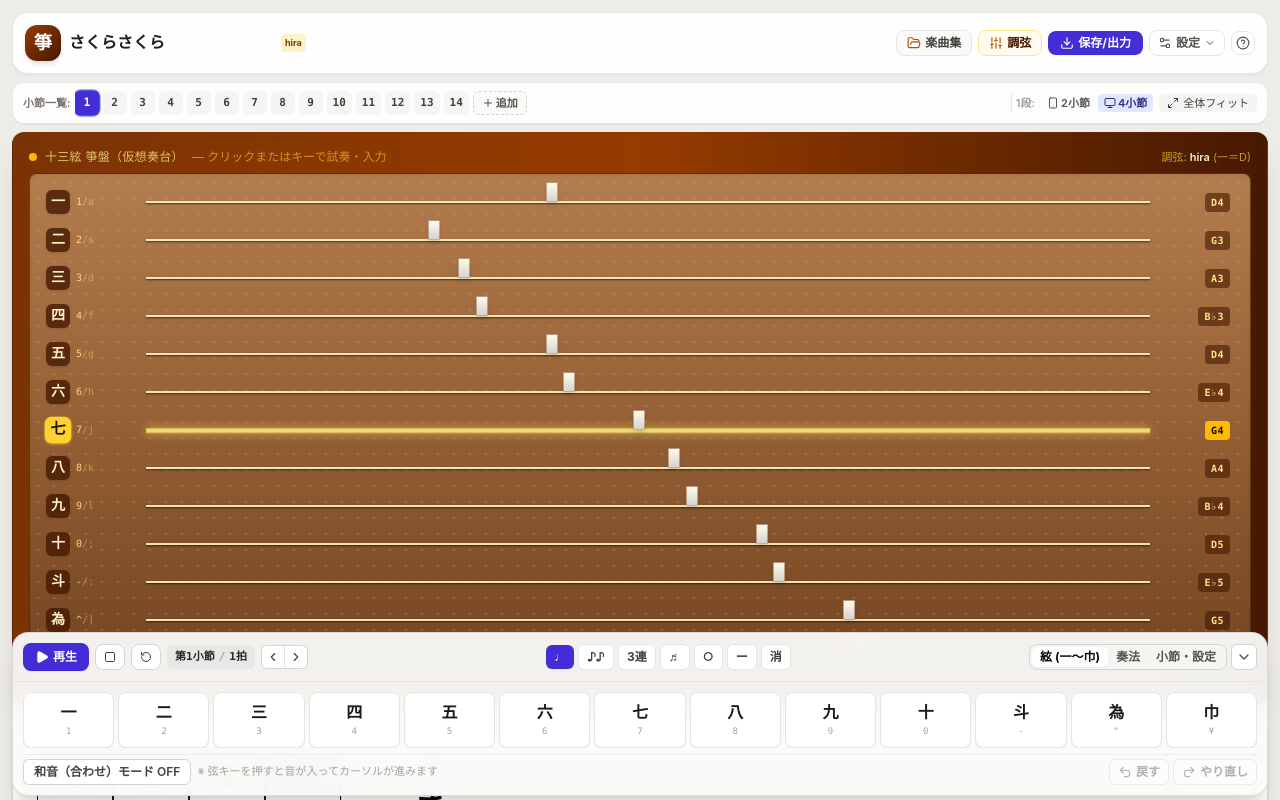
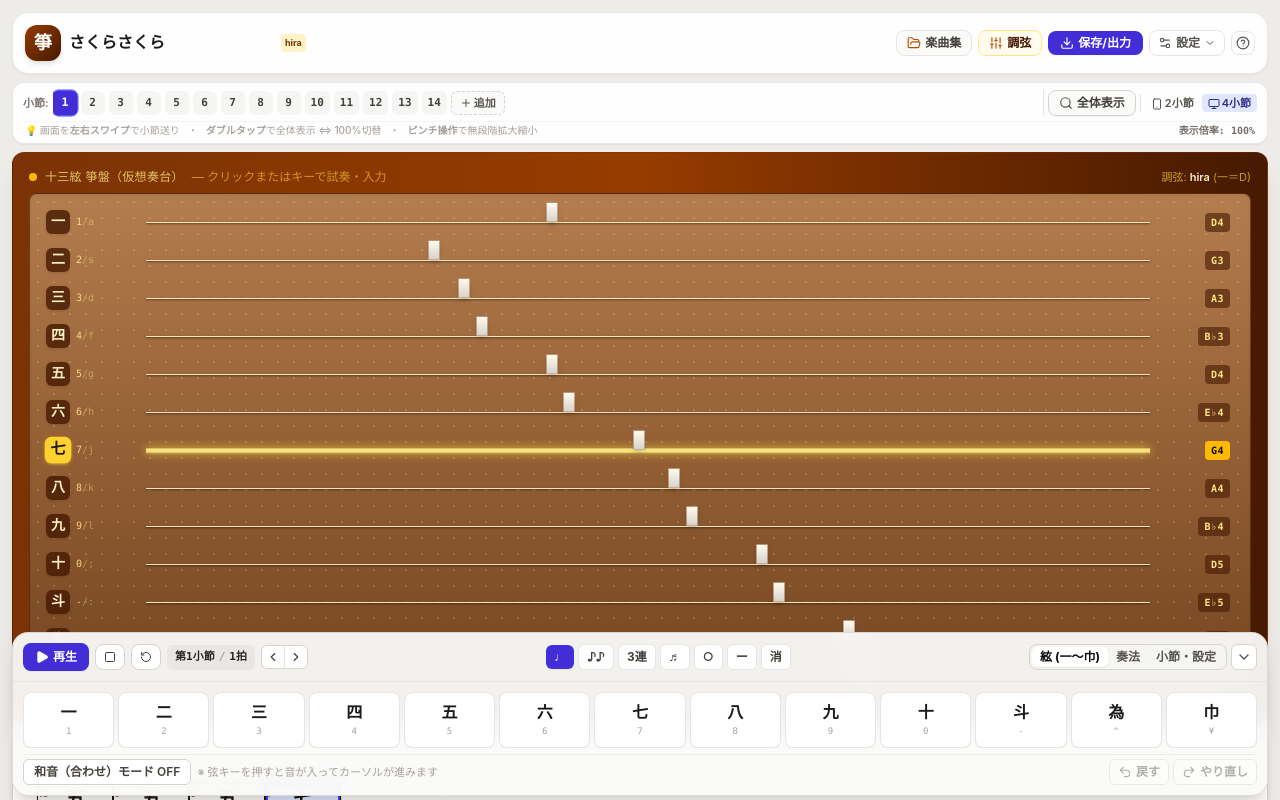
Before and after one commit to nakatadaiki1012-design/koto-note, a React (Vite) app: page / in a window 1280 px wide. Shown: the top 800 px of the page. Built offline with nearby package versions, Linux system fonts and the light colour scheme; a web font is replaced by a local one.

Commit message:
feat: add Overview/100% toggle, swipe gesture navigation, double-tap zoom toggle, and pinch-to-zoom

```diff
--- a/src/App.tsx
+++ b/src/App.tsx
@@ -100,7 +100,6 @@ export default function App() {
   // Initial scroll alignment to the right for vertical Bunkafu
   useEffect(() => {
     if (score.view.layout === 'vertical' && scoreContainerRef.current) {
-      // Small timeout to allow render
       setTimeout(() => {
         if (scoreContainerRef.current) {
           scoreContainerRef.current.scrollLeft = scoreContainerRef.current.scrollWidth;
@@ -143,6 +142,134 @@ export default function App() {
     setScore(next);
     setHistoryVersion(v => v + 1);
   }, [score]);
+
+  // Fit-all overview mode state
+  const isFitAll = score.view.zoom <= 0.72;
+
+  const handleToggleFitAll = useCallback(() => {
+    mutateScore(d => {
+      if (d.view.zoom <= 0.72) {
+        d.view.zoom = 1.0;
+      } else {
+        d.view.zoom = 0.58;
+      }
+    });
+  }, [mutateScore]);
+
+  const handleSetZoom100 = useCallback(() => {
+    mutateScore(d => {
+      d.view.zoom = 1.0;
+    });
+  }, [mutateScore]);
+
+  // Touch gesture handling: Swipe between measures, Double-tap to toggle zoom, Pinch to zoom
+  const touchStateRef = useRef<{
+    startX: number;
+    startY: number;
+    startTime: number;
+    lastTapTime: number;
+    initialDistance: number;
+    initialZoom: number;
+    isPinching: boolean;
+  }>({
+    startX: 0,
+    startY: 0,
+    startTime: 0,
+    lastTapTime: 0,
+    initialDistance: 0,
+    initialZoom: 1,
+    isPinching: false
+  });
+
+  const handleTouchStart = (e: React.TouchEvent) => {
+    if (e.touches.length === 1) {
+      const touch = e.touches[0];
+      const now = performance.now();
+      const lastTap = touchStateRef.current.lastTapTime;
+      touchStateRef.current.startX = touch.clientX;
+      touchStateRef.current.startY = touch.clientY;
+      touchStateRef.current.startTime = now;
+      touchStateRef.current.isPinching = false;
+
+      // Double tap detection (within 320ms) -> Toggle 全体表示 / 100%
+      if (now - lastTap < 320) {
+        handleToggleFitAll();
+        touchStateRef.current.lastTapTime = 0;
+      } else {
+        touchStateRef.current.lastTapTime = now;
+      }
+    } else if (e.touches.length === 2) {
+      // Pinch start
+      const t1 = e.touches[0];
+      const t2 = e.touches[1];
+      const dist = Math.hypot(t2.clientX - t1.clientX, t2.clientY - t1.clientY);
+      touchStateRef.current.initialDistance = dist;
+      touchStateRef.current.initialZoom = score.view.zoom;
+      touchStateRef.current.isPinching = true;
+    }
+  };
+
+  const handleTouchMove = (e: React.TouchEvent) => {
+    if (e.touches.length === 2 && touchStateRef.current.isPinching) {
+      const t1 = e.touches[0];
+      const t2 = e.touches[1];
+      const dist = Math.hypot(t2.clientX - t1.clientX, t2.clientY - t1.clientY);
+      const ratio = dist / (touchStateRef.current.initialDistance || 1);
+      const newZoom = clamp(Math.round(touchStateRef.current.initialZoom * ratio * 100) / 100, 0.45, 1.5);
+      mutateScore(d => {
+        d.view.zoom = newZoom;
+      });
+    }
+  };
+
+  const handleTouchEnd = (e: React.TouchEvent) => {
+    if (touchStateRef.current.isPinching) {
+      touchStateRef.current.isPinching = false;
+      return;
+    }
+
+    if (e.changedTouches.length === 1) {
+      const touch = e.changedTouches[0];
+      const deltaX = touch.clientX - touchStateRef.current.startX;
+      const deltaY = touch.clientY - touchStateRef.current.startY;
+      const elapsed = performance.now() - touchStateRef.current.startTime;
+
+      // Horizontal swipe gesture detection
+      if (Math.abs(deltaX) > 55 && Math.abs(deltaY) < 45 && elapsed < 400) {
+        const v = score.view.layout === 'vertical';
+        const step = score.view.perLine || 2;
+        if (v) {
+          // Vertical layout: right to left reading
+          // Finger moves left (deltaX < 0) -> advance to later measures (to the left)
+          if (deltaX < 0) {
+            setCursor(prev => ({
+              ...prev,
+              m: Math.min(score.measures.length - 1, prev.m + step)
+            }));
+          } else {
+            // Finger moves right (deltaX > 0) -> retreat to earlier measures (to the right)
+            setCursor(prev => ({
+              ...prev,
+              m: Math.max(0, prev.m - step)
+            }));
+          }
+        } else {
+          // Horizontal layout
+          if (deltaX < 0) {
+            setCursor(prev => ({
+              ...prev,
+              m: Math.min(score.measures.length - 1, prev.m + step)
+            }));
+          } else {
+            setCursor(prev => ({
+              ...prev,
+              m: Math.max(0, prev.m - step)
+            }));
+          }
+        }
+      }
+    }
+  };
 
   // Audio Playback Scheduler Loop
   const playStateRef = useRef<{
@@ -592,14 +719,6 @@ export default function App() {
     });
   }, []);
 
-  // Quick mobile layout fit: 2 measures per column, zoom 90%
-  const handleFitMobile = useCallback(() => {
-    mutateScore(d => {
-      d.view.perLine = 2;
-      d.view.zoom = 0.95;
-    });
-  }, [mutateScore]);
-
   // Keyboard shortcut listener
   useEffect(() => {
     const handleKeyDown = (e: KeyboardEvent) => {
@@ -867,16 +986,19 @@ export default function App() {
           onOpenHelp={() => setIsHelpOpen(true)}
         />
 
-        {/* Measure Scrubber / Quick Navigation Bar */}
+        {/* Measure Scrubber / Quick Navigation Bar with Fit-All Overview Switcher */}
         <MeasureNavigator
           totalMeasures={score.measures.length}
           currentMeasure={cursor.m}
           perLine={score.view.perLine}
           layout={score.view.layout}
+          zoom={score.view.zoom}
+          isFitAll={isFitAll}
           onSelectMeasure={mIdx => setCursor({ m: mIdx, b: 0, s: 0, low: false })}
           onAddMeasure={handleAddMeasure}
           onSetPerLine={perLine => mutateScore(d => (d.view.perLine = perLine))}
-          onFitMobile={handleFitMobile}
+          onToggleFitAll={handleToggleFitAll}
+          onSetZoom100={handleSetZoom100}
         />
 
         {/* Virtual 13-String Koto Instrument (if enabled) */}
@@ -893,7 +1015,10 @@ export default function App() {
         {/* Main Bunkafu Score Paper Sheet (Continuous horizontal flow, never awkwardly wrapped) */}
         <main
           ref={scoreContainerRef}
-          className="w-full rounded-2xl border border-stone-300 bg-[#fdfcf8] p-3 sm:p-6 shadow-md overflow-x-auto overflow-y-auto max-h-[68vh] print:max-h-none print:border-none print:shadow-none print:p-0 print:bg-white"
+          onTouchStart={handleTouchStart}
+          onTouchMove={handleTouchMove}
+          onTouchEnd={handleTouchEnd}
+          className="w-full rounded-2xl border border-stone-300 bg-[#fdfcf8] p-3 sm:p-6 shadow-md overflow-x-auto overflow-y-auto max-h-[66vh] print:max-h-none print:border-none print:shadow-none print:p-0 print:bg-white touch-pan-x touch-pan-y"
         >
           {score.view.layout === 'vertical' ? (
             <ScoreSheetVertical
--- a/src/components/MeasureNavigator.tsx
+++ b/src/components/MeasureNavigator.tsx
@@ -4,17 +4,28 @@
  */
 
 import React, { useRef, useEffect } from 'react';
-import { Plus, MoveLeft, MoveRight, Maximize2, Smartphone, Monitor } from 'lucide-react';
+import {
+  Plus,
+  Maximize2,
+  ZoomIn,
+  Smartphone,
+  Monitor,
+  Search,
+  HandMetal
+} from 'lucide-react';
 
 interface MeasureNavigatorProps {
   totalMeasures: number;
   currentMeasure: number;
   perLine: number;
   layout: 'vertical' | 'horizontal';
+  zoom: number;
+  isFitAll: boolean;
   onSelectMeasure: (mIdx: number) => void;
   onAddMeasure: () => void;
   onSetPerLine: (perLine: number) => void;
-  onFitMobile?: () => void;
+  onToggleFitAll: () => void;
+  onSetZoom100: () => void;
 }
 
 export const MeasureNavigator: React.FC<MeasureNavigatorProps> = ({
@@ -22,10 +33,13 @@ export const MeasureNavigator: React.FC<MeasureNavigatorProps> = ({
   currentMeasure,
   perLine,
   layout,
+  zoom,
+  isFitAll,
   onSelectMeasure,
   onAddMeasure,
   onSetPerLine,
-  onFitMobile
+  onToggleFitAll,
+  onSetZoom100
 }) => {
   const scrollRef = useRef<HTMLDivElement>(null);
 
@@ -42,11 +56,12 @@ export const MeasureNavigator: React.FC<MeasureNavigatorProps> = ({
   }, [currentMeasure]);
 
   return (
-    <div className="flex items-center justify-between gap-2 rounded-xl border border-stone-200/90 bg-white/90 px-2.5 py-1.5 shadow-2xs backdrop-blur-xs no-print text-xs">
+    <div className="flex flex-col gap-1 rounded-xl border border-stone-200/90 bg-white/95 px-2.5 py-1.5 shadow-2xs backdrop-blur-xs no-print text-xs transition-all">
+      <div className="flex items-center justify-between gap-2">
         {/* Quick Measure Jump Scrubber */}
         <div className="flex items-center gap-1 min-w-0 flex-1">
           <span className="font-semibold text-stone-500 shrink-0 text-[11px] hidden sm:inline">
-          小節一覧:
+            小節:
           </span>
           <div
             ref={scrollRef}
@@ -82,46 +97,80 @@ export const MeasureNavigator: React.FC<MeasureNavigatorProps> = ({
           </div>
         </div>
 
-      {/* Screen layout adaptation controls */}
-      <div className="flex items-center gap-1.5 shrink-0 pl-1 border-l border-stone-200 text-stone-600">
-        <span className="text-[11px] font-semibold text-stone-400 hidden md:inline">1段:</span>
-        <div className="flex items-center gap-0.5">
+        {/* Zoom & Fit-All Switcher (全体表示 vs 100% 表示) */}
+        <div className="flex items-center gap-1 shrink-0 pl-1 border-l border-stone-200">
+          {/* Fit All / 100% Toggle */}
+          <button
+            onClick={onToggleFitAll}
+            className={`flex items-center gap-1 rounded-lg px-2.5 py-1 text-xs font-bold transition-all cursor-pointer shadow-2xs ${
+              isFitAll
+                ? 'bg-amber-400 text-stone-950 ring-2 ring-amber-500'
+                : 'border border-stone-300 bg-stone-50 text-stone-700 hover:bg-stone-100'
+            }`}
+            title="曲全体が見渡せる縮小表示と、詳細な100%表示を切り替え（ダブルタップでも可能）"
+          >
+            {isFitAll ? (
+              <>
+                <Maximize2 className="h-3.5 w-3.5 text-stone-950" />
+                <span>全体表示中</span>
+              </>
+            ) : (
+              <>
+                <Search className="h-3.5 w-3.5 text-stone-600" />
+                <span>全体表示</span>
+              </>
+            )}
+          </button>
+
+          {isFitAll && (
+            <button
+              onClick={onSetZoom100}
+              className="flex items-center gap-0.5 rounded-lg border border-indigo-300 bg-indigo-50 px-2 py-1 text-xs font-bold text-indigo-900 hover:bg-indigo-100 cursor-pointer"
+              title="100%標準サイズに戻す"
+            >
+              <ZoomIn className="h-3 w-3" />
+              <span>100%</span>
+            </button>
+          )}
+
+          {/* Column per Line toggle */}
+          <div className="hidden sm:flex items-center gap-0.5 border-l border-stone-200 pl-1">
             <button
               onClick={() => onSetPerLine(2)}
-            className={`flex items-center gap-0.5 rounded px-1.5 py-0.5 text-[11px] font-semibold transition-colors cursor-pointer ${
-              perLine === 2
-                ? 'bg-indigo-100 text-indigo-900 font-bold'
-                : 'text-stone-600 hover:bg-stone-100'
+              className={`rounded px-1.5 py-0.5 text-[11px] font-semibold transition-colors cursor-pointer ${
+                perLine === 2 ? 'bg-indigo-100 text-indigo-900 font-bold' : 'text-stone-600 hover:bg-stone-100'
               }`}
-            title="スマホ・縦画面向け（2小節/段: 縦スクロール不要）"
+              title="2小節/段（スマホ縦画面に最適）"
             >
-            <Smartphone className="h-3 w-3" />
-            <span>2小節</span>
+              <Smartphone className="h-3 w-3 inline mr-0.5" />
+              2小節
             </button>
             <button
               onClick={() => onSetPerLine(4)}
-            className={`flex items-center gap-0.5 rounded px-1.5 py-0.5 text-[11px] font-semibold transition-colors cursor-pointer ${
-              perLine === 4
-                ? 'bg-indigo-100 text-indigo-900 font-bold'
-                : 'text-stone-600 hover:bg-stone-100'
+              className={`rounded px-1.5 py-0.5 text-[11px] font-semibold transition-colors cursor-pointer ${
+                perLine === 4 ? 'bg-indigo-100 text-indigo-900 font-bold' : 'text-stone-600 hover:bg-stone-100'
               }`}
-            title="標準・横画面向け（4小節/段）"
+              title="4小節/段（標準表示）"
             >
-            <Monitor className="h-3 w-3" />
-            <span>4小節</span>
+              <Monitor className="h-3 w-3 inline mr-0.5" />
+              4小節
             </button>
           </div>
+        </div>
+      </div>
 
-        {onFitMobile && (
-          <button
-            onClick={onFitMobile}
-            className="rounded bg-stone-100 hover:bg-stone-200 px-2 py-0.5 text-[11px] font-medium text-stone-700 hidden sm:flex items-center gap-1 cursor-pointer"
-            title="現在の画面サイズに自動フィット"
-          >
-            <Maximize2 className="h-3 w-3" />
-            <span>全体フィット</span>
-          </button>
-        )}
+      {/* Touch Gesture Guide Sub-bar (スワイプ / ダブルタップの案内) */}
+      <div className="flex items-center justify-between text-[10px] text-stone-400 font-medium px-0.5 pt-0.5 border-t border-stone-100">
+        <div className="flex items-center gap-2">
+          <span>💡 画面を<b>左右スワイプ</b>で小節送り</span>
+          <span className="hidden sm:inline">・</span>
+          <span className="hidden sm:inline"><b>ダブルタップ</b>で全体表示 ⇔ 100%切替</span>
+          <span className="hidden sm:inline">・</span>
+          <span className="hidden sm:inline"><b>ピンチ操作</b>で無段階拡大縮小</span>
+        </div>
+        <div className="font-mono text-stone-500 font-semibold">
+          表示倍率: {Math.round(zoom * 100)}%
+        </div>
       </div>
     </div>
   );
```
Lines whose indentation alone changed are shown as unchanged.
